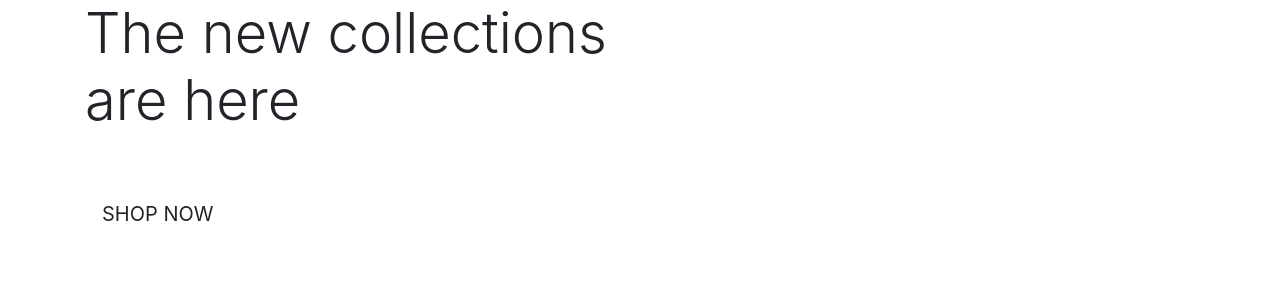
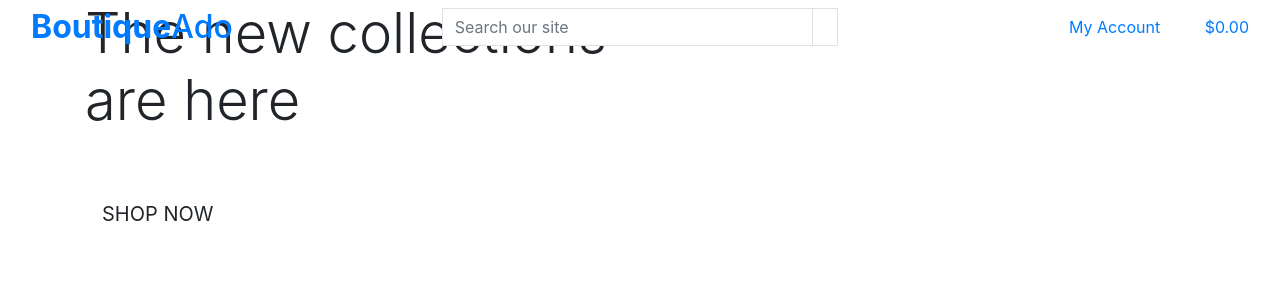
Before and after one commit to JWalshe86/boutique_ado_v1, a Django app: page / in a window 1280 px wide. Shown: the top 300 px of the page. Run offline with Django 3.2, Linux system fonts and the light colour scheme.

Commit message:
Added main page header

```diff
--- a/boutique_ado/settings.py
+++ b/boutique_ado/settings.py
@@ -42,6 +42,7 @@ MIDDLEWARE = [
     'django.contrib.auth.middleware.AuthenticationMiddleware',
     'django.contrib.messages.middleware.MessageMiddleware',
     'django.middleware.clickjacking.XFrameOptionsMiddleware',
+    'allauth.account.middleware.AccountMiddleware',
 ]
 
 ROOT_URLCONF = 'boutique_ado.urls'
--- a/templates/base.html
+++ b/templates/base.html
@@ -31,7 +31,67 @@
     <title>Boutique Ado {% block extra_title %}{% endblock %}</title>
   </head>
   <body>
-	<header class="container-fluid fixed-top"> </header>
+	<header class="container-fluid fixed-top">
+    <div class="row">
+      <div class="col12 col-lg-4 my-auto py-1 py-lg-0 text-center text-lg-left">
+        <a href="{% url 'home' %}" class="nav-link main-logo-link">
+          <h2 class="logo-font text-black my-0"><strong>Boutique</strong>Ado</h2>
+        </a>
+      </div>
+      <div class="col12 col-lg-4 my-auto py-1 py-lg-0">
+        <form method="GET" action="{% url 'products' %}">
+          <div class="input-group w-100">
+              <input class="form-control border border-black rounded-0" type="text" name="q" placeholder="Search our site">
+              <div class="input-group-append">
+                  <button class="form-control btn btn-black border border-black rounded-0" type="submit">
+                      <span class="icon">
+                          <i class="fas fa-search"></i>
+                      </span>
+                  </button>
+              </div>
+          </div>
+      </form>
+      </div>
+      <div class="col12 col-lg-4 my-auto py-1 py-lg-0">
+        <ul class="list-inline list-unstyled text-center text-lg-right my-0">
+          <li class="list-inline-item dropdown">
+              <a class="text-black nav-link" href="#" id="user-options" data-toggle="dropdown" aria-haspopup="true" aria-expanded="false">
+                  <div class="text-center">
+                      <div><i class="fas fa-user fa-lg"></i></div>
+                      <p class="my-0">My Account</p>
+                  </div>
+              </a>
+              <div class="dropdown-menu border-0" aria-labelledby="user-options">
+                  {% if request.user.is_authenticated %}
+                      {% if request.user.is_superuser %}
+                          <a href="{% url 'add_product' %}" class="dropdown-item">Product Management</a>
+                      {% endif %}
+                      <a href="{% url 'profile' %}" class="dropdown-item">My Profile</a>
+                      <a href="{% url 'account_logout' %}" class="dropdown-item">Logout</a>
+                  {% else %}
+                      <a href="{% url 'account_signup' %}" class="dropdown-item">Register</a>
+                      <a href="{% url 'account_login' %}" class="dropdown-item">Login</a>
+                  {% endif %}
+              </div>
+          </li>
+          <li class="list-inline-item">
+              <a class="{% if grand_total %}text-info font-weight-bold{% else %}text-black{% endif %} nav-link" href="{% url 'view_bag' %}">
+                  <div class="text-center">
+                      <div><i class="fas fa-shopping-bag fa-lg"></i></div>
+                      <p class="my-0">
+                          {% if grand_total %}
+                              ${{ grand_total|floatformat:2 }}
+                          {% else %}
+                              $0.00
+                          {% endif %}
+                      </p>
+                  </div>
+              </a>
+          </li>
+      </ul>
+      </div>
+    </div>
+  </header>
 
   {% if messages %}
     <div class="message-container"></div>
```
Also changed, not shown: db.sqlite3.
